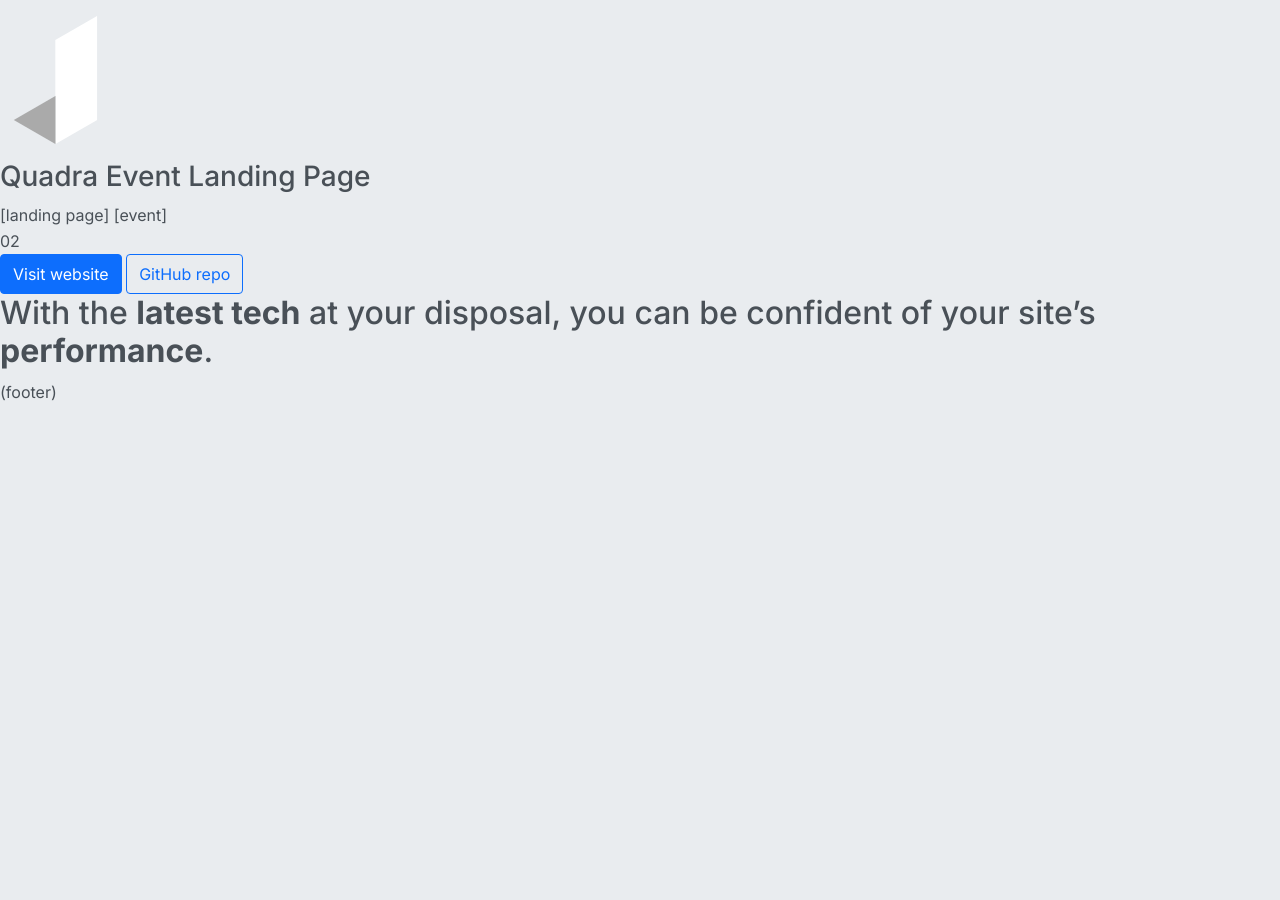
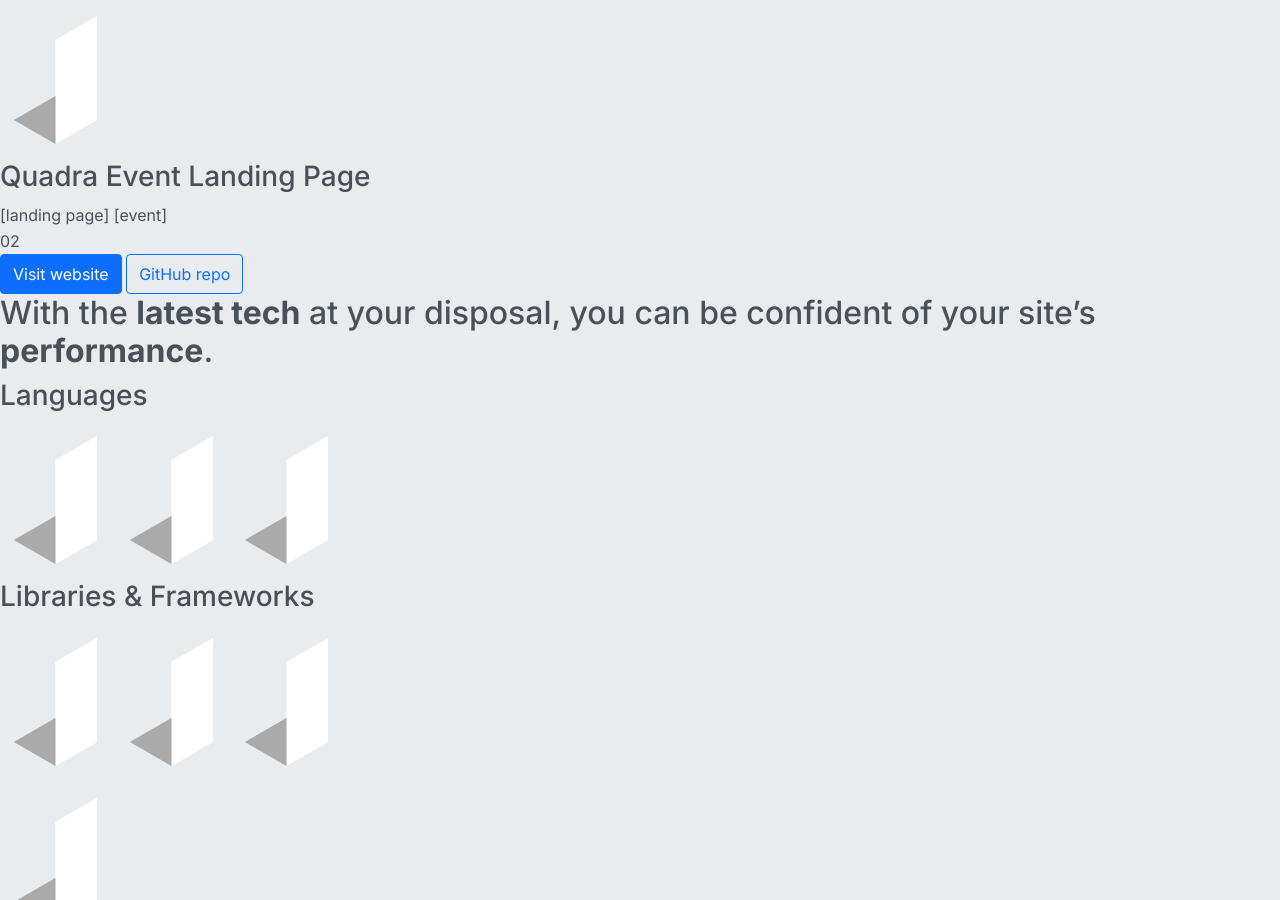
Before and after one commit to jingtianfeng/jtfeng-personal-1, a Jekyll site: the page built from index.html, in a window 1280 px wide and 900 px high, scrolled down 956 px. Built offline with Jekyll 4.4.1, drawn with Linux system fonts in a browser that asks for light colours; before the commit the page ends 1361 px from its top, so only the background shows below that.

Commit message:
Copywrite index: <section> skills content

```diff
--- a/index.html
+++ b/index.html
@@ -91,3 +91,18 @@ title: Portfolio
         you can be confident of your site’s <strong>performance</strong>.
     </h2>
 </section>
+<section>
+    <h3>Languages</h3>
+    <div>
+        <img src="/assets/img/favicon.ico" alt="HTML">
+        <img src="/assets/img/favicon.ico" alt="CSS">
+        <img src="/assets/img/favicon.ico" alt="Javascript">
+    </div>
+    <h3>Libraries & Frameworks</h3>
+    <div>
+        <img src="/assets/img/favicon.ico" alt="Bootstrap">
+        <img src="/assets/img/favicon.ico" alt="Jekyll">
+        <img src="/assets/img/favicon.ico" alt="React">
+    </div>
+    <img src="/assets/img/logo.png" alt="skills">
+</section>
```
